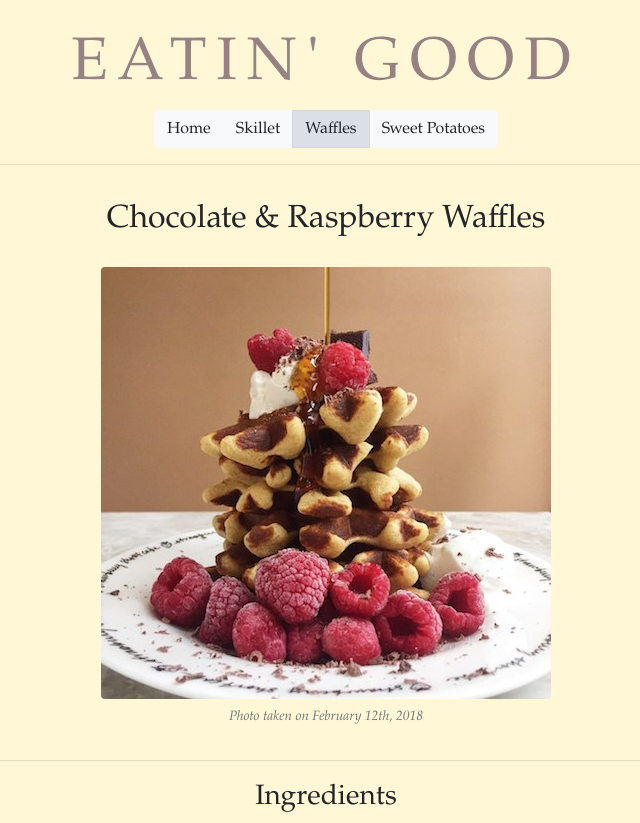
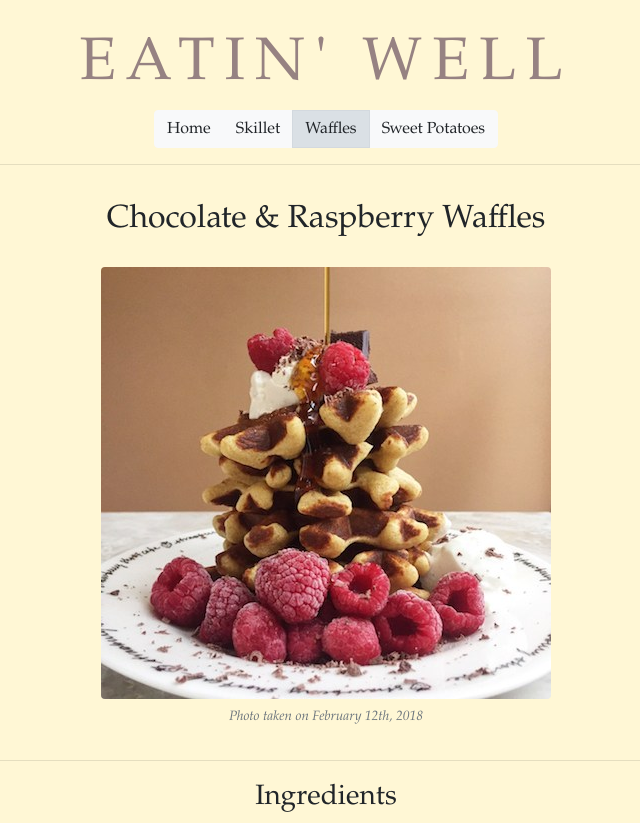
Before and after one commit to sunjungyum/cs50-homepage, a plain HTML site: page waffles.html in a window 1280 px wide. Shown: the top 823 px of the page, without its empty margins (314-954 px from the left). Drawn offline with nearby package versions, Linux system fonts and the light colour scheme.

Commit message:
20181015T185948Z

```diff
--- a/waffles.html
+++ b/waffles.html
@@ -15,12 +15,12 @@ CS50, Fall 2018
         integrity="sha384-MCw98/SFnGE8fJT3GXwEOngsV7Zt27NXFoaoApmYm81iuXoPkFOJwJ8ERdknLPMO" crossorigin="anonymous">
         <link href="styles.css" rel="stylesheet">
 
-        <title>EATIN' GOOD</title>
+        <title>EATIN' WELL</title>
     </head>
 
     <body>
         <header>
-            EATIN' GOOD
+            EATIN' WELL
         </header>
 
         <!-- Navigation bar -->
```
Also changed, not shown: index.html (+1 -1 lines), skillet.html (+2 -2 lines), sweetpotatoes.html (+2 -2 lines).
